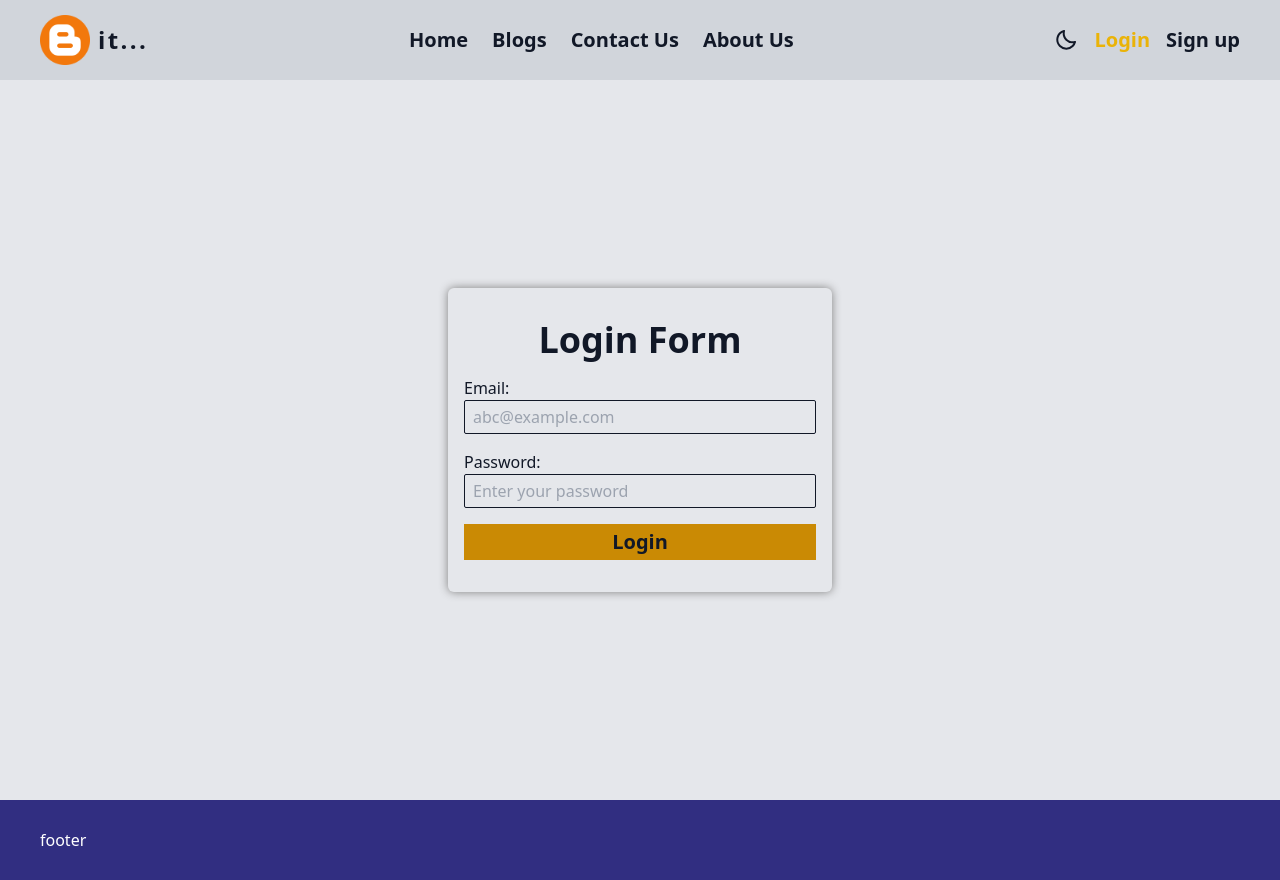
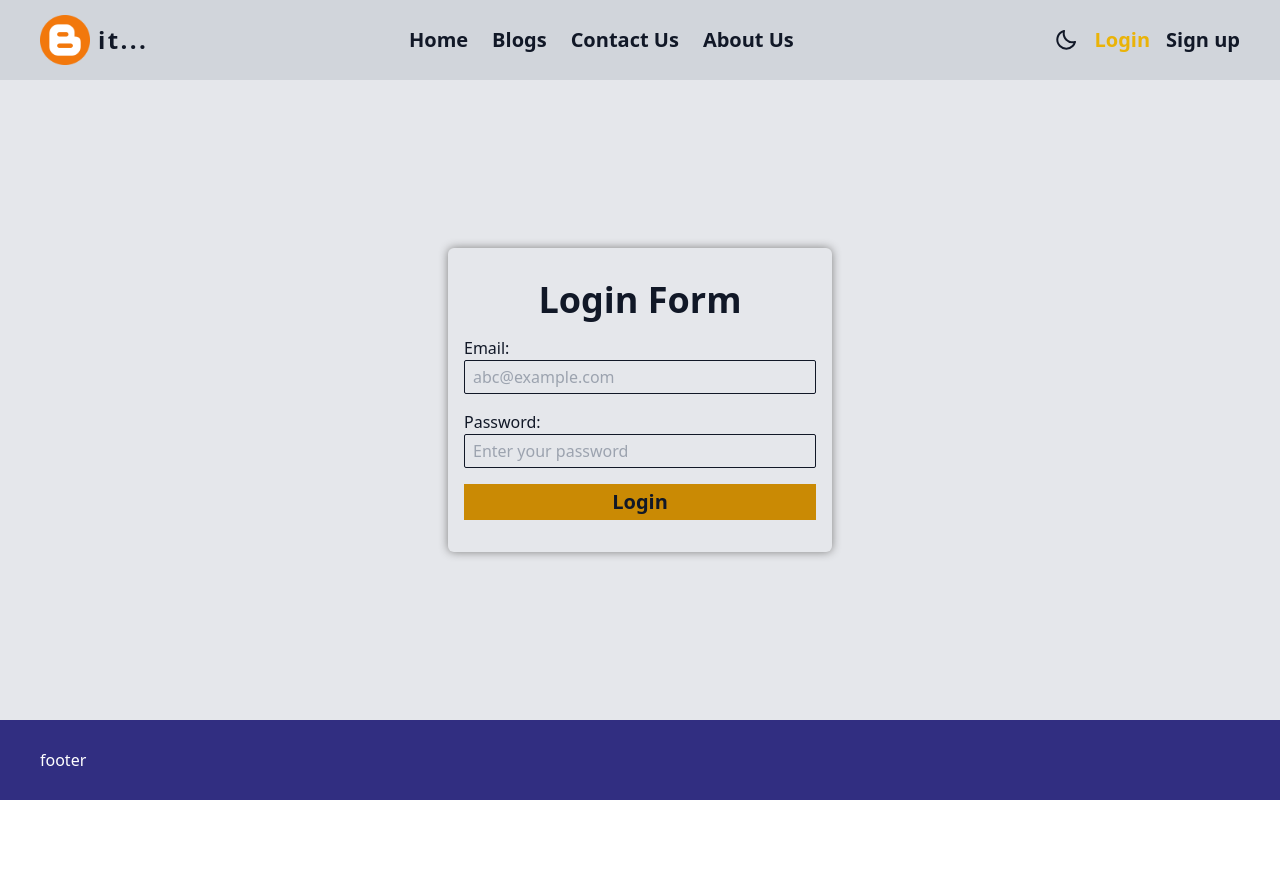
Before and after one commit to abhishekkumar0841/Mern-Stack-Blog-App, a React (Vite) app in the folder client/: page /login in a window 1280 px wide. After the commit the page ends 800 px from the top, so only its background shows below. Built offline with nearby package versions, Linux system fonts and the light colour scheme.

Commit message:
showing popup bar after signup done

```diff
--- a/client/src/Pages/LoginPage.jsx
+++ b/client/src/Pages/LoginPage.jsx
@@ -2,17 +2,20 @@ import React, { useState } from "react";
 import HomeLayout from "../Layout/HomeLayout";
 import axiosInstance from "../Helper/axiosInstance";
 import toast from "react-hot-toast";
-import { useDispatch } from "react-redux";
-import { login } from "../redux/slice/authSlice";
+import { useDispatch, useSelector } from "react-redux";
+import { login, signup } from "../redux/slice/authSlice";
 import { useNavigate } from "react-router-dom";
 
 const LoginPage = () => {
   const dispatch = useDispatch();
-  const navigate = useNavigate()
+  const navigate = useNavigate();
   const [input, setInput] = useState({
     email: "",
     password: "",
   });
+
+  const { signupData } = useSelector((state) => state.auth);
+  console.log("signup data:", signupData);
 
   function changeHandler(e) {
     const { name, value } = e.target;
@@ -37,8 +40,8 @@ const LoginPage = () => {
 
         const user = response?.data?.user;
         const res = dispatch(login(user));
-        navigate('/')
-        console.log('DISPATCH OF LOGIN->', res)
+        navigate("/");
+        console.log("DISPATCH OF LOGIN->", res);
       }
     } catch (error) {
       console.log(error);
@@ -46,13 +49,29 @@ const LoginPage = () => {
     }
   }
 
+  setTimeout(() => {
+    dispatch(signup(null));
+  }, 5000);
+
   return (
     <HomeLayout>
-      <div className=" min-h-[90vh] flex items-center justify-center dark:text-gray-200 text-gray-900 transition-all duration-300 ease-in-out">
-        <form onSubmit={handleSubmit} className=" w-96 shadow-[0_0_10px_gray] px-4 py-8 flex flex-col gap-4 rounded-md">
+      <div className="relative min-h-[80vh] flex items-center justify-center dark:text-gray-200 text-gray-900 transition-all duration-300 ease-in-out">
+        {signupData && (
+          <div className=" text-black absolute top-2 text-2xl font-bold tracking-widest bg-green-400 px-4 py-2 rounded-md transition-all duration-500 ease-in-out">
+            Congrats{" "}
+            <span className=" text-indigo-800">{signupData?.firstName}</span>,
+            You are successfully registered with us👌.. login and enjoy👍
+          </div>
+        )}
+        <form
+          onSubmit={handleSubmit}
+          className=" w-96 shadow-[0_0_10px_gray] px-4 py-8 flex flex-col gap-4 rounded-md"
+        >
           <h1 className=" text-4xl font-bold text-center">Login Form</h1>
           <div className="">
-            <label htmlFor="email" className=" block">Email:</label>
+            <label htmlFor="email" className=" block">
+              Email:
+            </label>
             <input
               type="text"
               id="email"
@@ -64,7 +83,9 @@ const LoginPage = () => {
             />
           </div>
           <div>
-            <label htmlFor="password" className=" block">Password:</label>
+            <label htmlFor="password" className=" block">
+              Password:
+            </label>
             <input
               type="text"
               id="password"
@@ -75,7 +96,12 @@ const LoginPage = () => {
               className=" bg-transparent border border-gray-900 dark:border-gray-200 px-2 py-1 w-full rounded-sm"
             />
           </div>
-          <button type="submit" className=" bg-yellow-600 hover:bg-yellow-500 transition-all duration-300 ease-in-out w-full py-1 font-bold text-xl">Login</button>
+          <button
+            type="submit"
+            className=" bg-yellow-600 hover:bg-yellow-500 transition-all duration-300 ease-in-out w-full py-1 font-bold text-xl"
+          >
+            Login
+          </button>
         </form>
       </div>
     </HomeLayout>
--- a/client/src/Pages/SignupPage.jsx
+++ b/client/src/Pages/SignupPage.jsx
@@ -2,8 +2,15 @@ import React, { useState } from "react";
 import HomeLayout from "../Layout/HomeLayout";
 import axiosInstance from '../Helper/axiosInstance'
 import {toast} from 'react-hot-toast'
+import { useNavigate } from "react-router-dom";
+import { useDispatch } from "react-redux";
+import { signup } from "../redux/slice/authSlice";
 
 const SignupPage = () => {
+
+  const navigate = useNavigate()
+  const dispatch = useDispatch()
+
   const [input, setInput] = useState({
     firstName: '',
     lastName: '',
@@ -27,7 +34,7 @@ const SignupPage = () => {
         const response = await axiosInstance.post('/user/signup', input)
         console.log('RESPONSE OF SIGNUP->', response)
         if(response?.data?.success){
-            toast.success(response?.data?.message)
+            toast.success('Registration successful')
             setInput({
                 firstName: '',
                 lastName: '',
@@ -35,6 +42,8 @@ const SignupPage = () => {
                 email: "",
                 password: "",
             })
+            navigate('/login')
+            dispatch(signup(input))
         }
     } catch (error) {
         console.log(error)
--- a/client/src/redux/slice/authSlice.js
+++ b/client/src/redux/slice/authSlice.js
@@ -3,13 +3,16 @@ import { createSlice } from "@reduxjs/toolkit";
 const initialState = {
   isLoggedIn: JSON.parse(localStorage.getItem("isLoggedIn")) || false,
   userData: JSON.parse(localStorage.getItem("userData")) || null,
+  signupData: null,
 };
 
 export const authSlice = createSlice({
   name: "auth",
   initialState,
   reducers: {
-    signup: (state, action) => {},
+    signup: (state, action) => {
+      state.signupData = action?.payload
+    },
     login: (state, action) => {
       (state.isLoggedIn = true), (state.userData = action?.payload);
 
```
